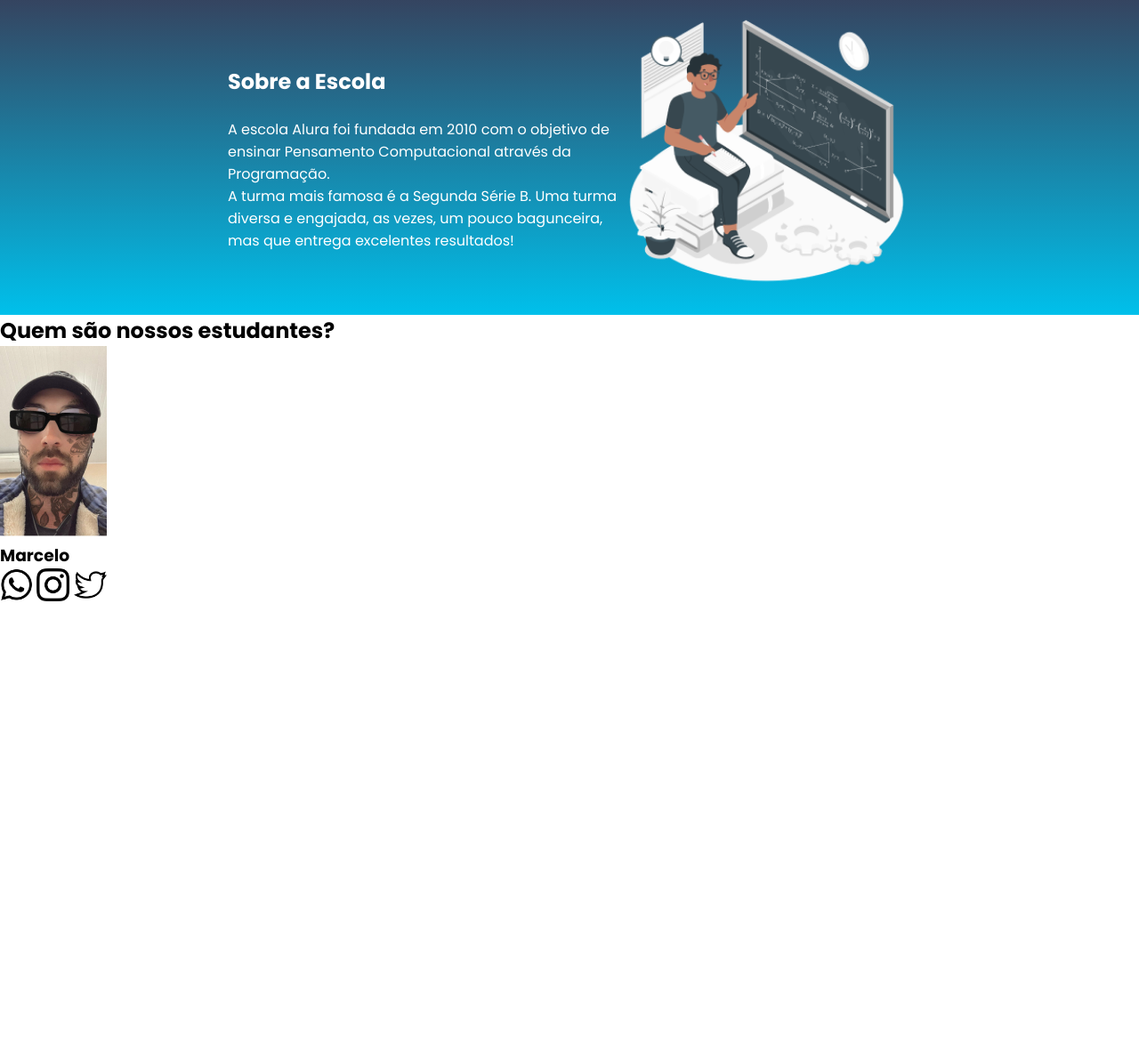
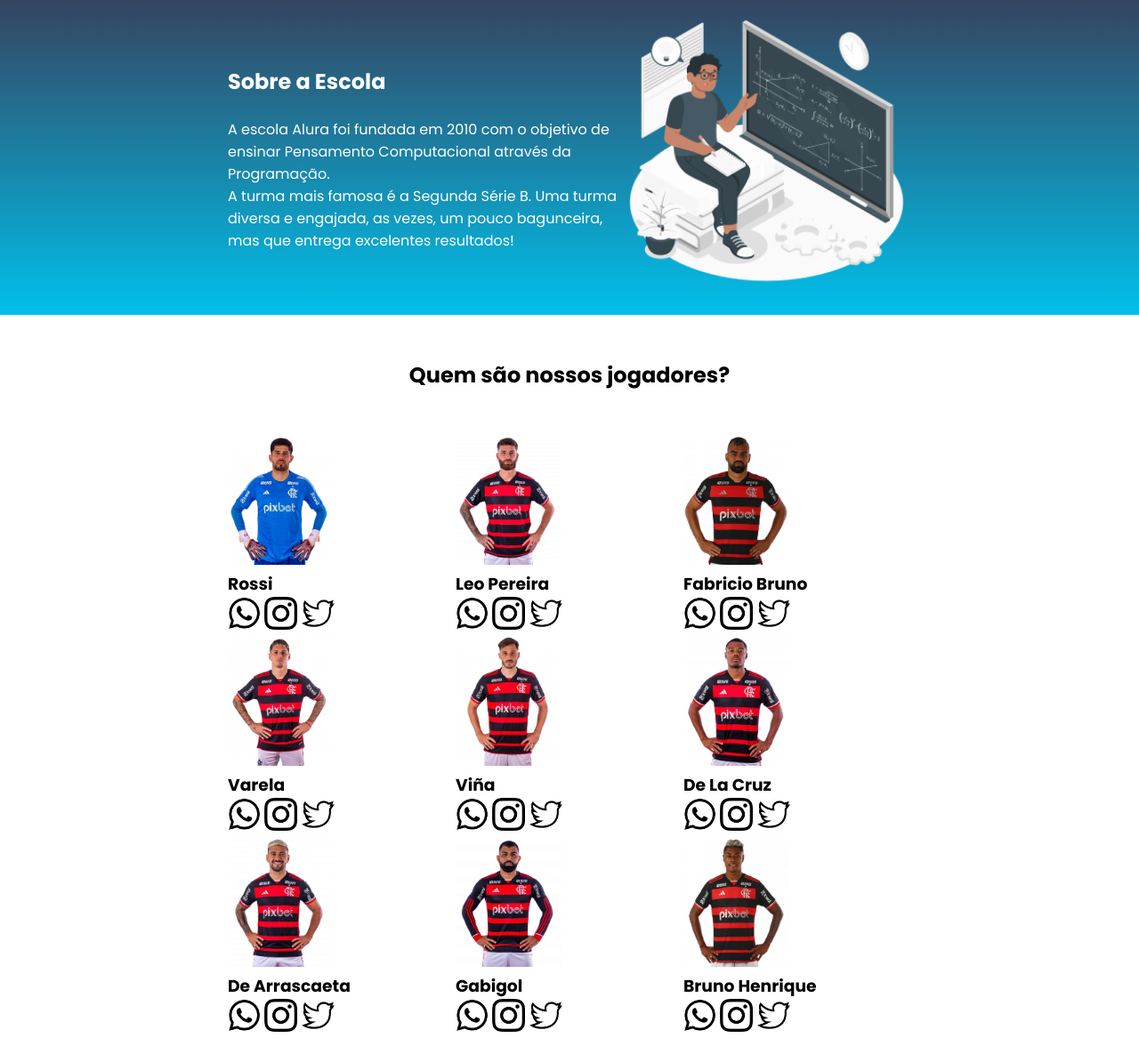
Before and after one commit to vanessagehring/AluraPlus, a plain HTML site: page index.html in a window 1280 px wide. Shown: the part 200-1367 px from the top of the page at 89% size. Before the commit the page ends 883 px from the top, so only its background shows below. Drawn offline with Linux system fonts and the light colour scheme.

Commit message:
Add files via upload

```diff
--- a/index.html
+++ b/index.html
@@ -1,5 +1,6 @@
 <!DOCTYPE html>
 <html lang="pt-br">
+
 <head>
     <meta charset="UTF-8">
     <meta http-equiv="X-UA-Compatible" content="IE=edge">
@@ -11,7 +12,7 @@
     <link href="https://fonts.googleapis.com/css2?family=Poppins:wght@400;700&display=swap" rel="stylesheet">
 </head>
 <header class="cabecalho">
-    <img class="cabecalho-imagem" src="./IMG/IMG1.png"alt="Logo Alura">
+    <img class="cabecalho-imagem" src="./IMG/IMG1.png" alt="Logo Alura">
     <ul class="cabecalho-lista-item">
         <li class="cabecalho-lista-item">Estudante</li>
         <li class="cabecalho-lista-item">Escola</li>
@@ -21,17 +22,83 @@
 <section class="escola">
     <div class="escola-conteudo">
         <h2 class="escola-titulo">Sobre a Escola</h2>
-        <P class="escola-texto-um">A escola Alura foi fundada em 2010 com o objetivo de ensinar Pensamento Computacional através da Programação.</P>
-        <P class="escola-texto-dois">A turma mais famosa é a Segunda Série B. Uma turma diversa e engajada, as vezes, um pouco bagunceira, mas que entrega excelentes resultados!</P>
+        <P class="escola-texto-um">A escola Alura foi fundada em 2010 com o objetivo de ensinar Pensamento Computacional
+            através da Programação.</P>
+        <P class="escola-texto-dois">A turma mais famosa é a Segunda Série B. Uma turma diversa e engajada, as vezes, um
+            pouco bagunceira, mas que entrega excelentes resultados!</P>
     </div>
-    <img class="escola-imagem" src="./IMG/IMG2.png"alt="Professor no quadro">
+    <img class="escola-imagem" src="./IMG/IMG2.png" alt="Professor no quadro">
 </section>
 <section class="estudante">
-    <h2 class="estudante-titulo">Quem são nossos estudantes?</h2>
-    <img class="estudante-imagem" src="./IMG/IMG3.png" alt="Foto Marcelo">
-    <h3>Marcelo</h3>
-    <img class="estudante-icones" src="./IMG/whatsapp.png">
-    <img class="estudante-icones" src="./IMG/instagram.png">
-    <img class="estudante-icones" src="./IMG/twitter.png">
+    <h2 class="estudante-titulo">Quem são nossos jogadores?</h2>
+    <div class="estudante-todos">
+        <span></span>
+        <div class="estudante-div">
+            <img class="estudante-imagem" src="./IMG/rossi.webp" alt="Foto Rossi">
+            <h3>Rossi</h3>
+            <img class="estudante-icones" src="./IMG/whatsapp.png">
+            <img class="estudante-icones" src="./IMG/instagram.png">
+            <img class="estudante-icones" src="IMG/twitter.png">
+        </div>
+        <div class="estudante-div">
+            <img class="estudante-imagem" src="./IMG/leopereia.webp" alt="Foto Leo Pereira">
+            <h3>Leo Pereira</h3>
+            <img class="estudante-icones" src="./IMG/whatsapp.png">
+            <img class="estudante-icones" src="./IMG/instagram.png">
+            <img class="estudante-icones" src="IMG/twitter.png">
+        </div>
+        <div class="estudante-div">
+            <img class="estudante-imagem" src="./IMG/fabriciobruno.webp" alt="Foto Fabricio Bruno">
+            <h3>Fabricio Bruno</h3>
+            <img class="estudante-icones" src="./IMG/whatsapp.png">
+            <img class="estudante-icones" src="./IMG/instagram.png">
+            <img class="estudante-icones" src="IMG/twitter.png">
+        </div>
+        <span></span>
+        <div class="estudante-div">
+            <img class="estudante-imagem" src="./IMG/varela.webp" alt="Foto Varela">
+            <h3>Varela</h3>
+            <img class="estudante-icones" src="./IMG/whatsapp.png">
+            <img class="estudante-icones" src="./IMG/instagram.png">
+            <img class="estudante-icones" src="IMG/twitter.png">
+        </div>
+        <div class="estudante-div">
+            <img class="estudante-imagem" src="./IMG/viña.webp" alt="Foto Viña">
+            <h3>Viña</h3>
+            <img class="estudante-icones" src="./IMG/whatsapp.png">
+            <img class="estudante-icones" src="./IMG/instagram.png">
+            <img class="estudante-icones" src="IMG/twitter.png">
+        </div>
+        <div class="estudante-div">
+            <img class="estudante-imagem" src="./IMG/delacruz.webp" alt="Foto De La Cruz">
+            <h3>De La Cruz</h3>
+            <img class="estudante-icones" src="./IMG/whatsapp.png">
+            <img class="estudante-icones" src="./IMG/instagram.png">
+            <img class="estudante-icones" src="IMG/twitter.png">
+        </div>
+        <span></span>
+        <div class="estudante-div">
+            <img class="estudante-imagem" src="./IMG/arrascaeta.webp" alt="Foto De Arrascaeta">
+            <h3>De Arrascaeta</h3>
+            <img class="estudante-icones" src="./IMG/whatsapp.png">
+            <img class="estudante-icones" src="./IMG/instagram.png">
+            <img class="estudante-icones" src="IMG/twitter.png">
+        </div>
+        <div class="estudante-div">
+            <img class="estudante-imagem" src="./IMG/gabigol.webp" alt="Foto Gabigol">
+            <h3>Gabigol</h3>
+            <img class="estudante-icones" src="./IMG/whatsapp.png">
+            <img class="estudante-icones" src="./IMG/instagram.png">
+            <img class="estudante-icones" src="IMG/twitter.png">
+        </div>
+        <div class="estudante-div">
+            <img class="estudante-imagem" src="./IMG/bh.webp" alt="Foto BH">
+            <h3>Bruno Henrique</h3>
+            <img class="estudante-icones" src="./IMG/whatsapp.png">
+            <img class="estudante-icones" src="./IMG/instagram.png">
+            <img class="estudante-icones" src="IMG/twitter.png">
+        </div>
+    </div>
 </section>
+
 </html>
--- a/style.css
+++ b/style.css
@@ -44,3 +44,12 @@
 .estudante-icones{
     width: 37px;
 }
+
+.estudante-titulo{
+    text-align: center;
+    padding: 50px 0;
+}
+.estudante-todos{
+    display: grid;
+    grid-template-columns: 20% 20% 20% 20%;
+}
```
Also changed, not shown: IMG/arrascaeta.webp (added), IMG/bh.webp (added), IMG/delacruz.webp (added), IMG/fabriciobruno.webp (added), IMG/gabigol.webp (added), IMG/leopereia.webp (added), IMG/rossi.webp (added), IMG/varela.webp (added), IMG/viña.webp (added).
